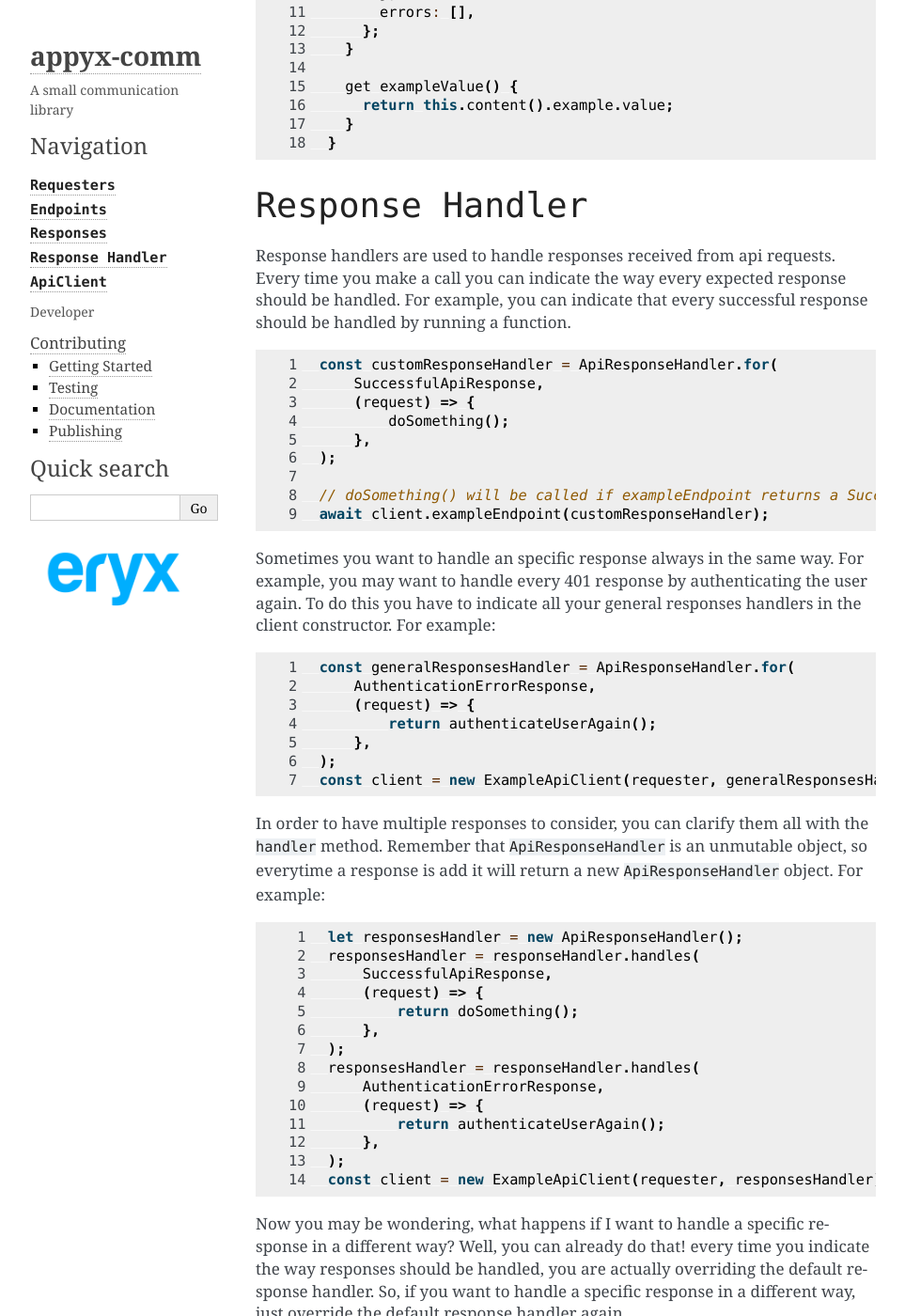
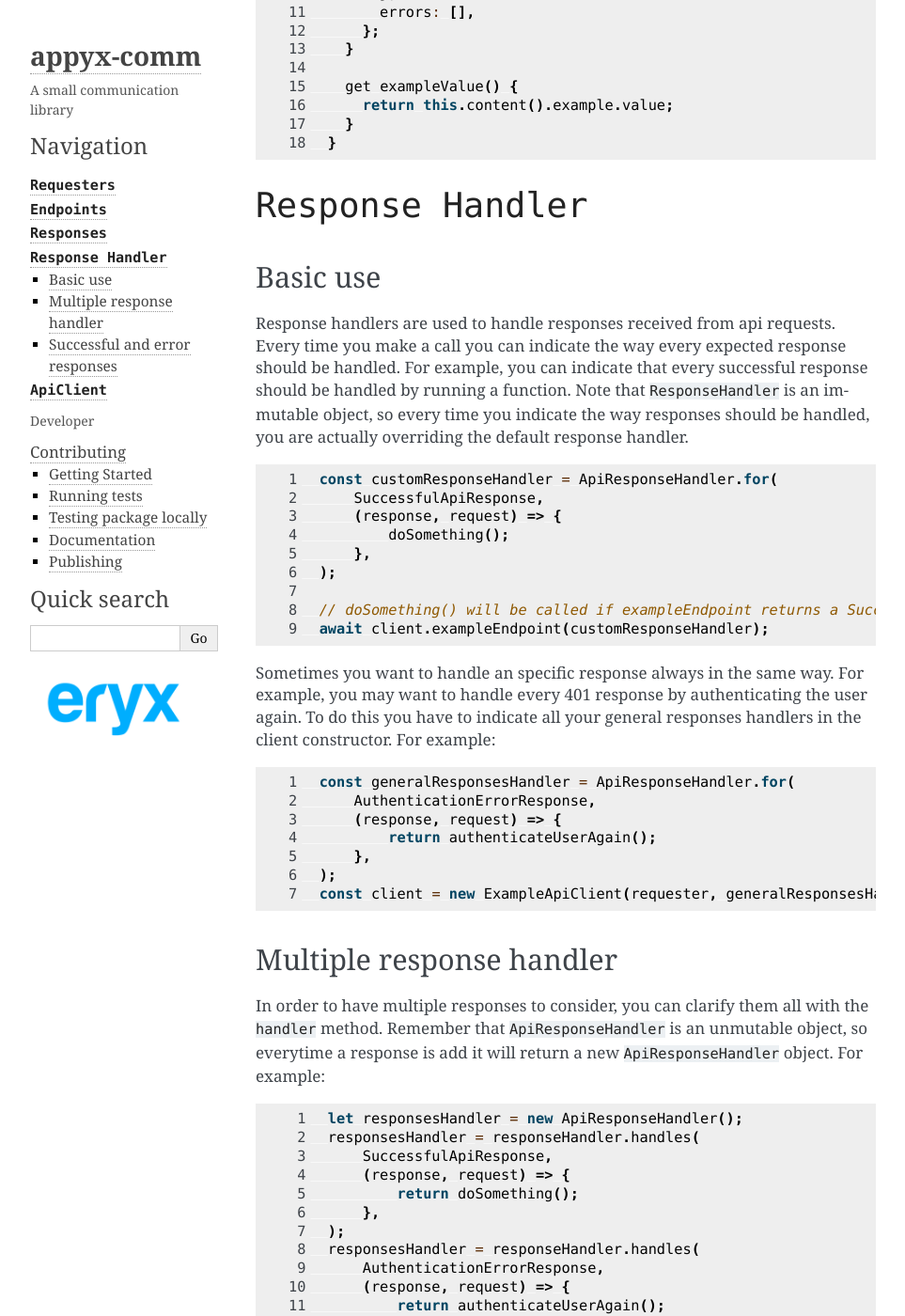
Before and after one commit to eryxcoop/appyx-comm, a Sphinx documentation site: the page built from docs/guide.rst, in a window 1280 px wide and 1400 px high, scrolled down 1557 px. Shown: the whole window at 94% size, without its empty margins (148-1111 px from the left). Built offline with Sphinx 7.4.7, drawn with Linux system fonts in a browser that asks for light colours; pages that are not in the unit, such as notebooks, are missing from menus; some of the changed text lies outside the part shown.

Commit message:
Updates docs with methods of new release

```diff
--- a/docs/guide.rst
+++ b/docs/guide.rst
@@ -90,16 +90,19 @@ Here is an example of a response:}
 ``Response Handler``
 -------------
 
+Basic use
+============================
+
 Response handlers are used to handle responses received from api requests. Every time you make a call you can indicate the way
 every expected response should be handled. For example, you can indicate that every successful response should be handled by running a function.
-
+Note that ``ResponseHandler`` is an immutable object, so every time you indicate the way responses should be handled, you are actually overriding the default response handler.
 
 .. code-block:: javascript
   :linenos:
 
     const customResponseHandler = ApiResponseHandler.for(
         SuccessfulApiResponse,
-        (request) => {
+        (response, request) => {
             doSomething();
         },
     );
@@ -116,12 +119,15 @@ you have to indicate all your general responses handlers in the client construct
 
     const generalResponsesHandler = ApiResponseHandler.for(
         AuthenticationErrorResponse,
-        (request) => {
+        (response, request) => {
             return authenticateUserAgain();
         },
     );
     const client = new ExampleApiClient(requester, generalResponsesHandler);
 
+
+Multiple response handler
+============================
 
 In order to have multiple  responses to consider, you can clarify them all with the ``handler`` method. Remember that ``ApiResponseHandler`` is an unmutable object, so everytime a
 response is add it will return a new ``ApiResponseHandler`` object. For example:
@@ -132,13 +138,13 @@ response is add it will return a new ``ApiResponseHandler`` object. For example:
     let responsesHandler = new ApiResponseHandler();
     responsesHandler = responseHandler.handles(
         SuccessfulApiResponse,
-        (request) => {
+        (response, request) => {
             return doSomething();
         },
     );
     responsesHandler = responseHandler.handles(
         AuthenticationErrorResponse,
-        (request) => {
+        (response, request) => {
             return authenticateUserAgain();
         },
     );
@@ -147,6 +153,26 @@ response is add it will return a new ``ApiResponseHandler`` object. For example:
 Now you may be wondering, what happens if I want to handle a specific response in a different way? Well, you can already do that! every time you indicate
 the way responses should be handled, you are actually overriding the default response handler. So, if you want to handle a specific response in a different way,
 just override the default response handler again.
+
+Successful and error responses
+============================
+
+Sometimes you may want to have only two different cases to handle, successful responses and error responses. You can do that by:
+
+.. code-block:: javascript
+  :linenos:
+
+    let responsesHandler = new ApiResponseHandler();
+    responsesHandler = responseHandler
+                        .handlesSuccess((response, request) => {
+                            return doSomething();
+                        },
+                        ).handlesError((response, request) => {
+                                return authenticateUserAgain();
+                            },
+                        );
+    const client = new ExampleApiClient(requester, responsesHandler);
+
 
 ``ApiClient``
 -------------
```
Also changed, not shown: docs/CONTRIBUTING.md (+15 -1 lines).
